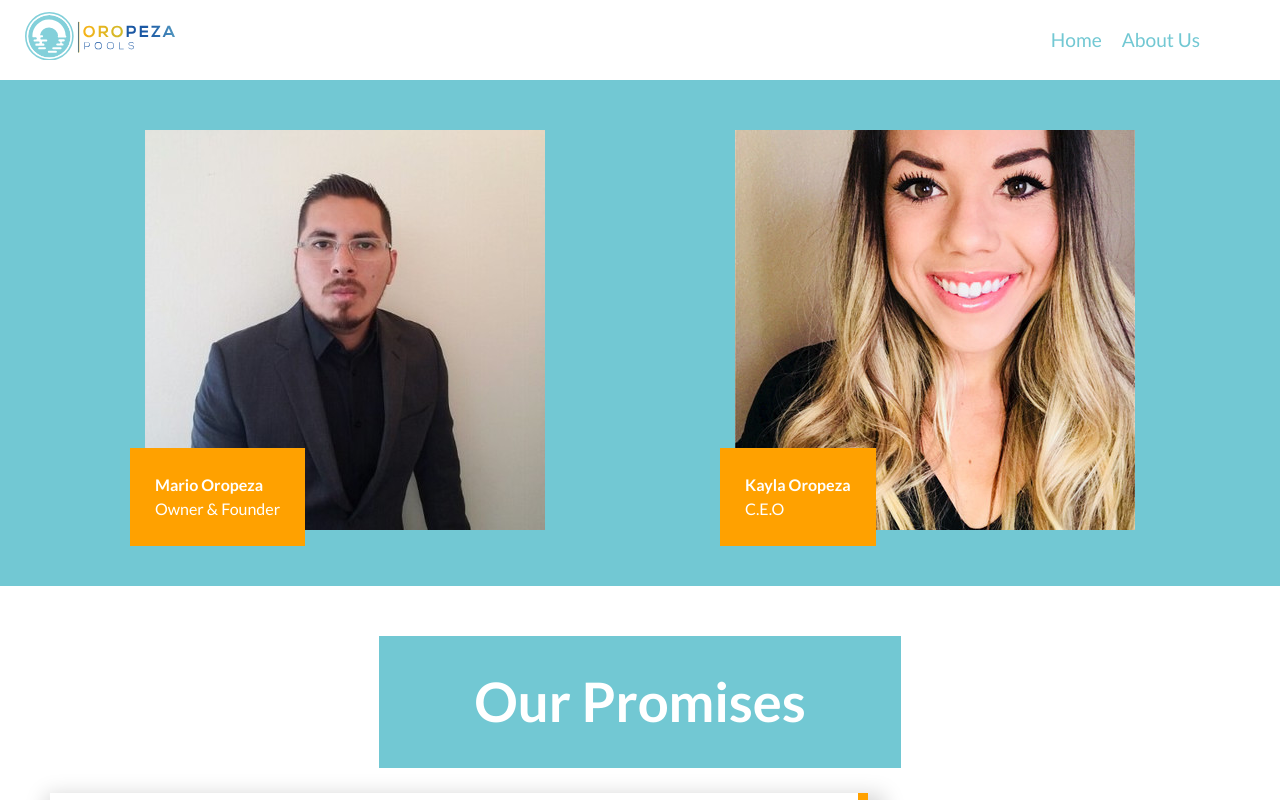
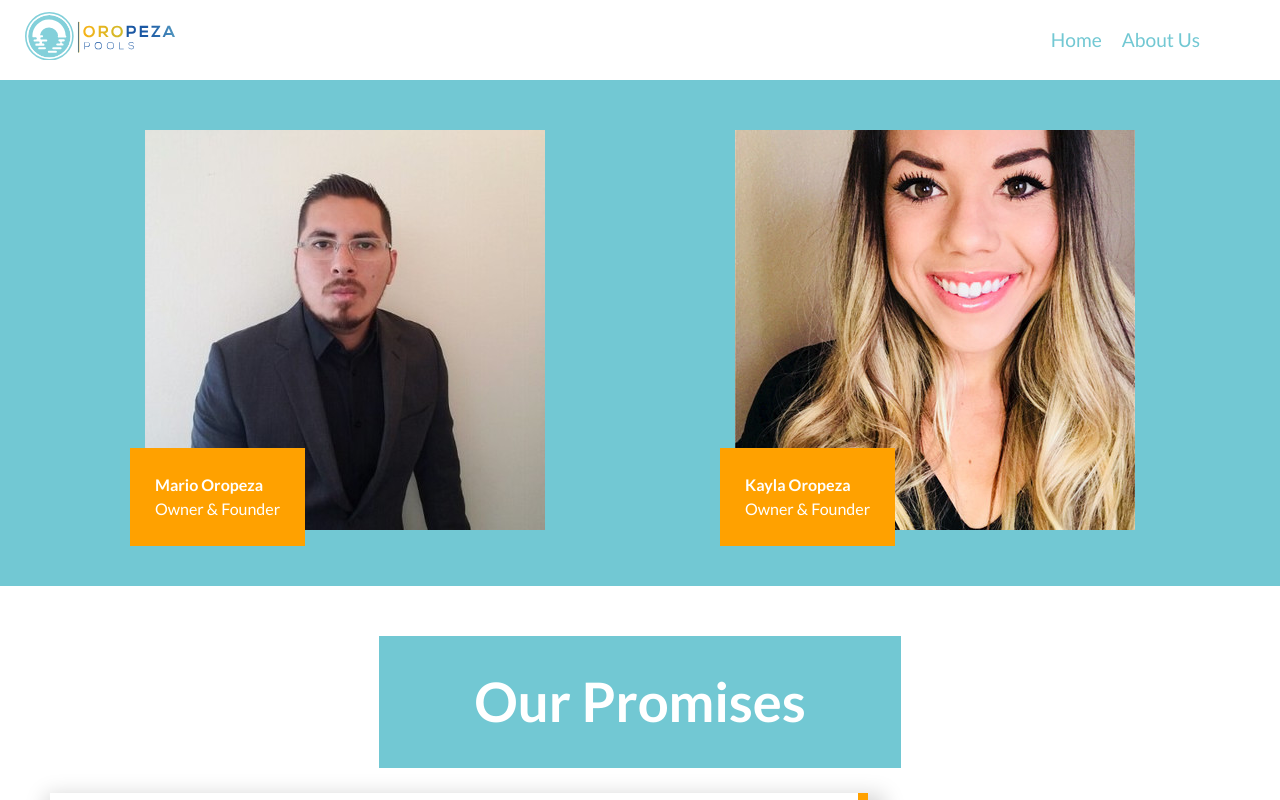
Before and after one commit to Jnmendza/OropezaPools, a React (Create React App) app: page /about-us in a window 1280 px wide. Shown: the top 800 px of the page. Built offline with nearby package versions, Linux system fonts and the light colour scheme.

Commit message:
reverse title edit

```diff
--- a/src/components/serviceData.js
+++ b/src/components/serviceData.js
@@ -59,7 +59,7 @@ export const aboutUs = [
         id: 2,
         firstName: "Kayla",
         lastName: "Oropeza",
-        title: "C.E.O",
+        title: "Owner & Founder",
         link: "https://www.linkedin.com/in/kayla-miller-070267161/",
     }
 ];
```
